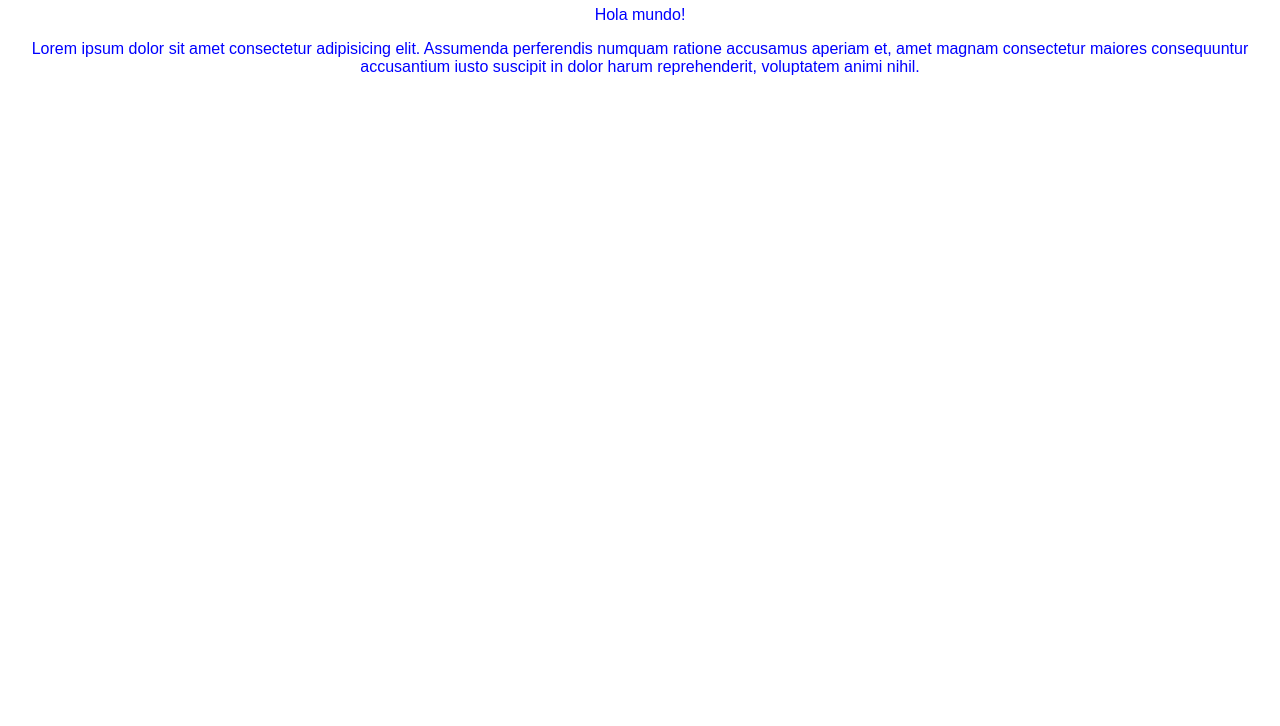
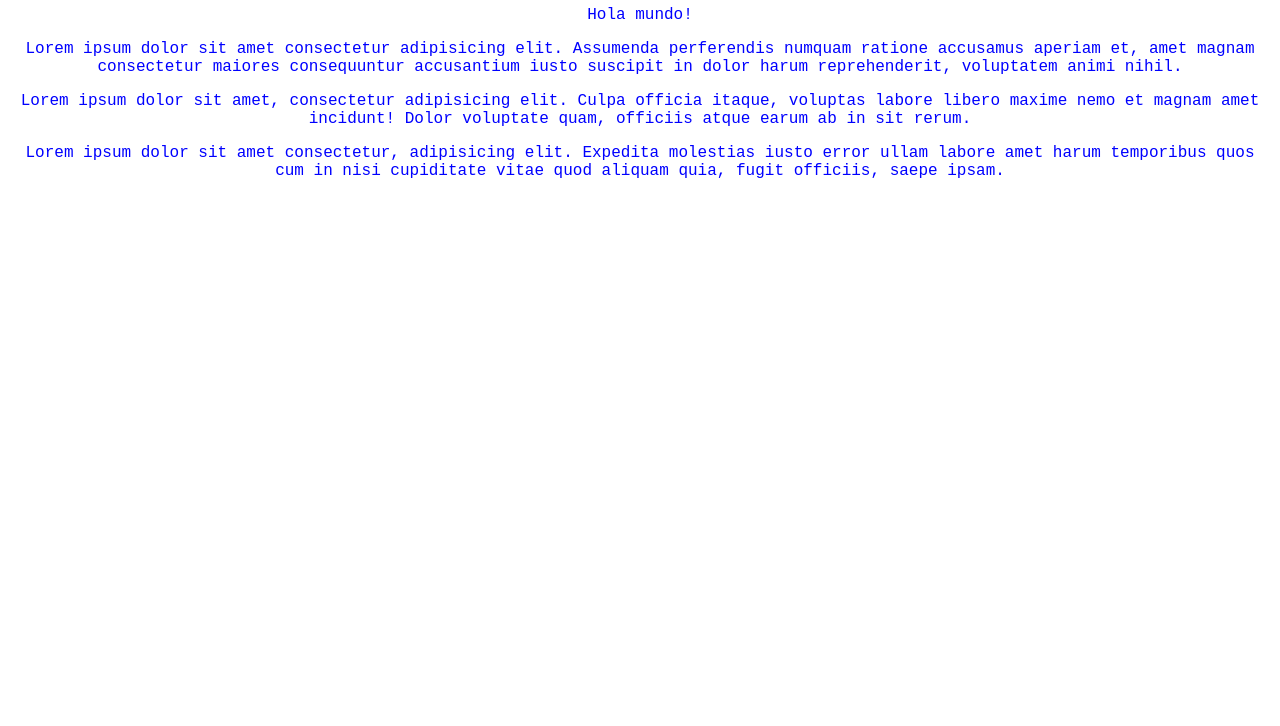
Before and after one commit to losrak/testing2, a plain HTML site: page index.html in a window 1280 px wide. Shown: the part 74-800 px from the top of the page. Drawn offline with Linux system fonts and the light colour scheme.

Commit message:
cambio de fuente

```diff
--- a/css/styles.css
+++ b/css/styles.css
@@ -1,5 +1,5 @@
 body{
     text-align: center;
-    font-family: Arial, Helvetica, sans-serif;
+    font-family: 'Courier New', Courier, monospace;
     color: blue;
 }
--- a/index.html
+++ b/index.html
@@ -15,6 +15,12 @@
         <p>
             Lorem ipsum dolor sit amet consectetur adipisicing elit. Assumenda perferendis numquam ratione accusamus aperiam et, amet magnam consectetur maiores consequuntur accusantium iusto suscipit in dolor harum reprehenderit, voluptatem animi nihil.
         </p>
+        <p>
+            Lorem ipsum dolor sit amet, consectetur adipisicing elit. Culpa officia itaque, voluptas labore libero maxime nemo et magnam amet incidunt! Dolor voluptate quam, officiis atque earum ab in sit rerum.
+        </p>
+        <p>
+            Lorem ipsum dolor sit amet consectetur, adipisicing elit. Expedita molestias iusto error ullam labore amet harum temporibus quos cum in nisi cupiditate vitae quod aliquam quia, fugit officiis, saepe ipsam.
+        </p>
     </div>
 </body>
 </html>
```
